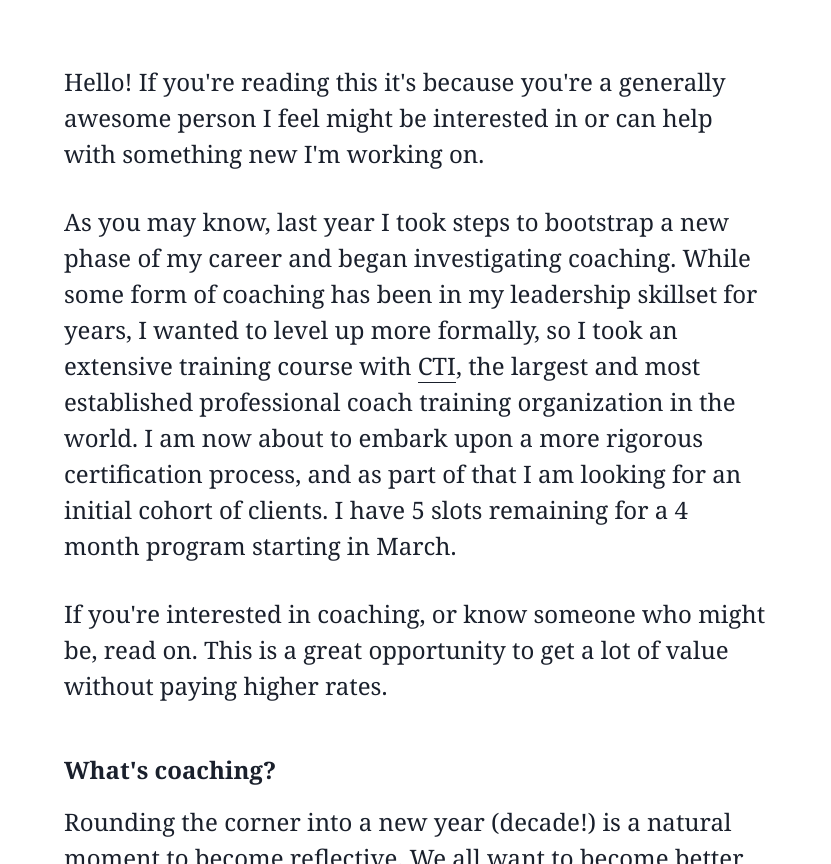
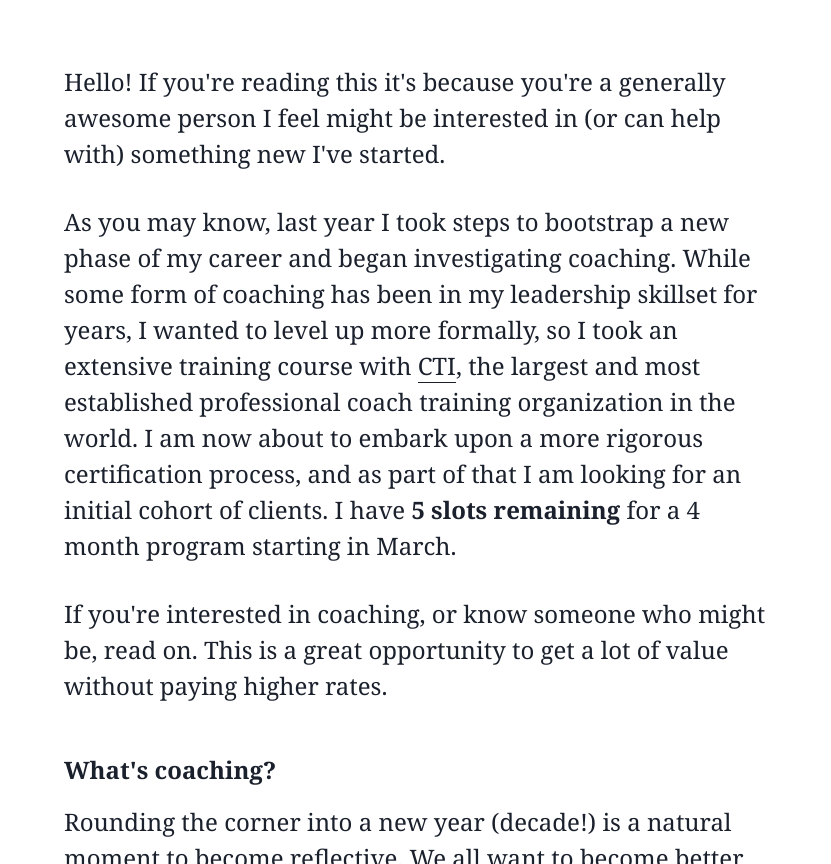
Before and after one commit to dlimeb/dieterlimeback, an Eleventy site: page site/preflight.md in a window 1280 px wide. Shown: the part 844-1708 px from the top of the page, without its empty margins (224-1055 px from the left). Built offline with nearby package versions, Linux system fonts and the light colour scheme; Eleventy itself is replaced by a stand-in of ours; files that its build step writes are made by us from their sources; a web font is replaced by a local one; what eleventy-plugin-typeset would draw is missing.

Commit message:
Copy tweaks

```diff
--- a/site/contact.njk
+++ b/site/contact.njk
@@ -10,7 +10,7 @@ meta_title: Contact
   <p class="font-serif text-2xl px-4 md:px-8">Complete the form below to set up a free, no obligation conversation. I'm looking forward to connecting with you!</p>
 
   <div class="bg-gray-100 my-12 p-8">
-    <form name="contact" method="POST" data-netlify="true" class="font-sans">
+    <form name="Contact" method="POST" data-netlify="true" class="font-sans">
       <p class="mb-8 flex flex-col md:flex-row">
         <label class="uppercase text-xs tracking-wider font-bold block md:inline-block md:w-1/4 pt-5 md:ml-4 mr-4">Name <span class="text-red-500">*</span></label>
         <input class="text-sm font-mono p-4 block md:inline-block md:w-2/3" type="text" name="name" />
--- a/site/preflight.md
+++ b/site/preflight.md
@@ -7,9 +7,9 @@ image_caption: Photo by Dylan Gillis on Unsplash
 image_alt: Image of a building with an 'Open' sign
 ---
 
-Hello! If you're reading this it's because you're a generally awesome person I feel might be interested in or can help with something new I'm working on.
+Hello! If you're reading this it's because you're a generally awesome person I feel might be interested in (or can help with) something new I've started.
 
-As you may know, last year I took steps to bootstrap a new phase of my career and began investigating coaching. While some form of coaching has been in my leadership skillset for years, I wanted to level up more formally, so I took an extensive training course with [CTI](https://coactive.com/), the largest and most established professional coach training organization in the world.  I am now about to embark upon a more rigorous certification process, and as part of that I am looking for an initial cohort of clients. I have 5 slots remaining for a 4 month program starting in March.
+As you may know, last year I took steps to bootstrap a new phase of my career and began investigating coaching. While some form of coaching has been in my leadership skillset for years, I wanted to level up more formally, so I took an extensive training course with [CTI](https://coactive.com/), the largest and most established professional coach training organization in the world.  I am now about to embark upon a more rigorous certification process, and as part of that I am looking for an initial cohort of clients. I have **5 slots remaining** for a 4 month program starting in March.
 
 If you're interested in coaching, or know someone who might be, read on. This is a great opportunity to get a lot of value without paying higher rates.
 
```
